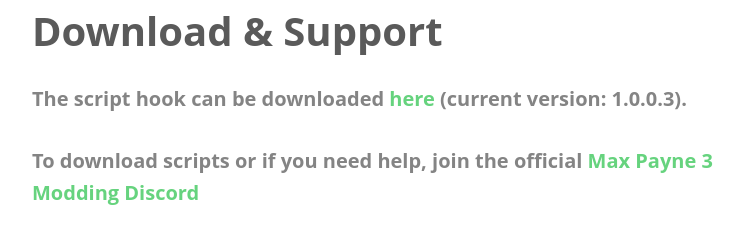
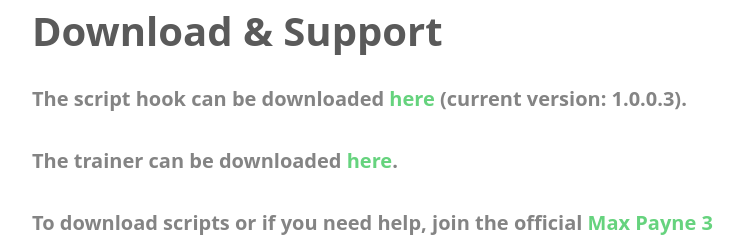
Before and after one commit to DebugDevil/alloc8or.github.io, a plain HTML site: page maxpayne3.html in a window 1280 px wide. Shown: the part 1960-2196 px from the top of the page, without its empty margins (233-982 px from the left). Drawn offline with Linux system fonts and the light colour scheme; grey boxes are pictures that could not be loaded; files whose address does not match are found by name.

Commit message:
Update maxpayne3.html

```diff
--- a/maxpayne3.html
+++ b/maxpayne3.html
@@ -94,6 +94,7 @@
 
                         <h3><b>Download & Support</b></h3>
                         <p><b>The script hook can be downloaded <a href="http://www.mediafire.com/file/dlx119a59fwwahe/" target="_blank">here</a> (current version: 1.0.0.3).</b></p>
+			<p><b>The trainer can be downloaded <a href="https://cdn.discordapp.com/attachments/408331109265309696/409445946309738506/PayneTrainer1.0.zip">here</a>.</b></p>
                         <p><b>To download scripts or if you need help, join the official <a href="https://discord.gg/kWcVU7Z" target="_blank">Max Payne 3 Modding Discord</a></b></p>
 			<iframe src="https://discordapp.com/widget?id=404744587559829506&theme=dark" width="350" height="500" allowtransparency="true" frameborder="0"></iframe>
 
```
